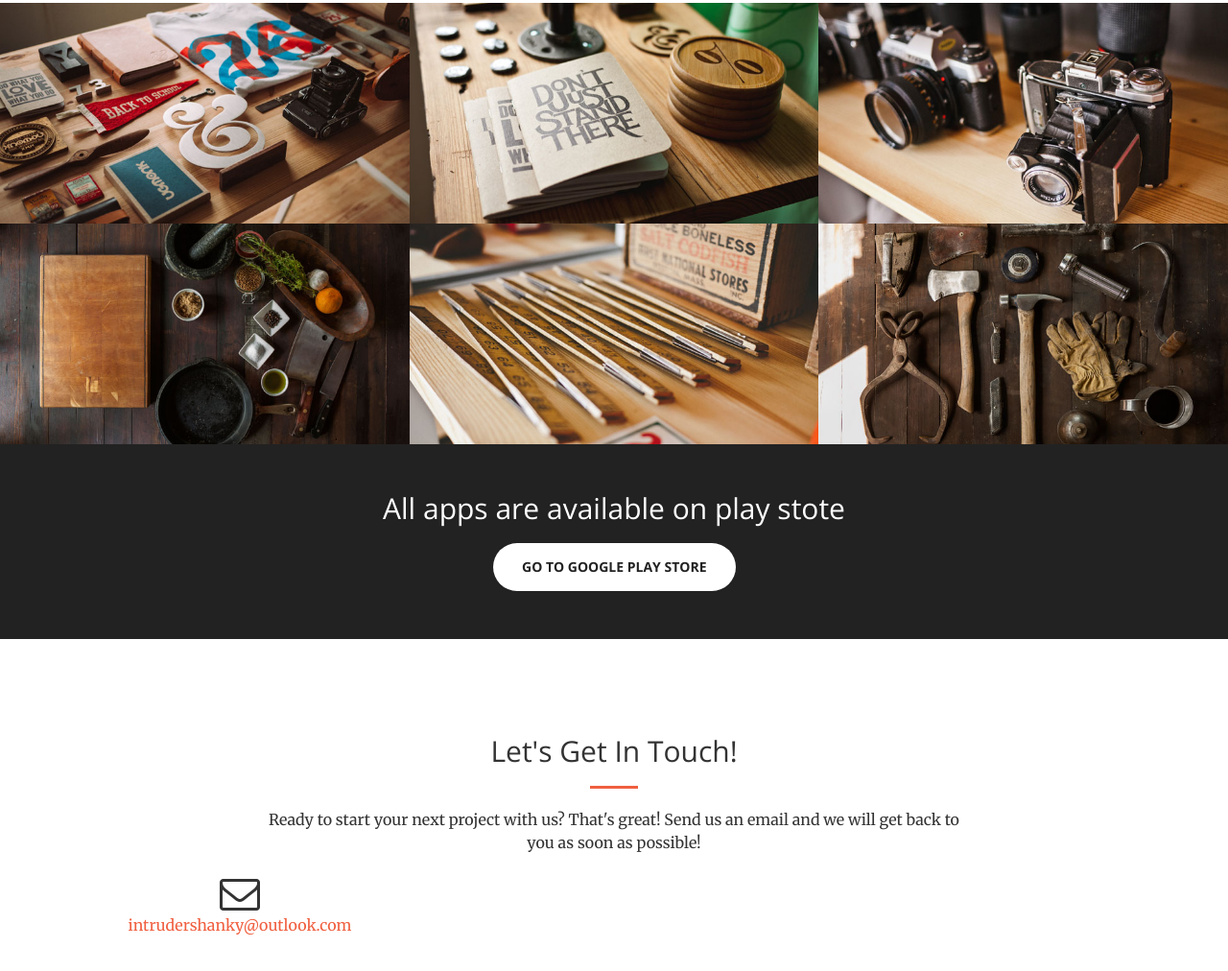
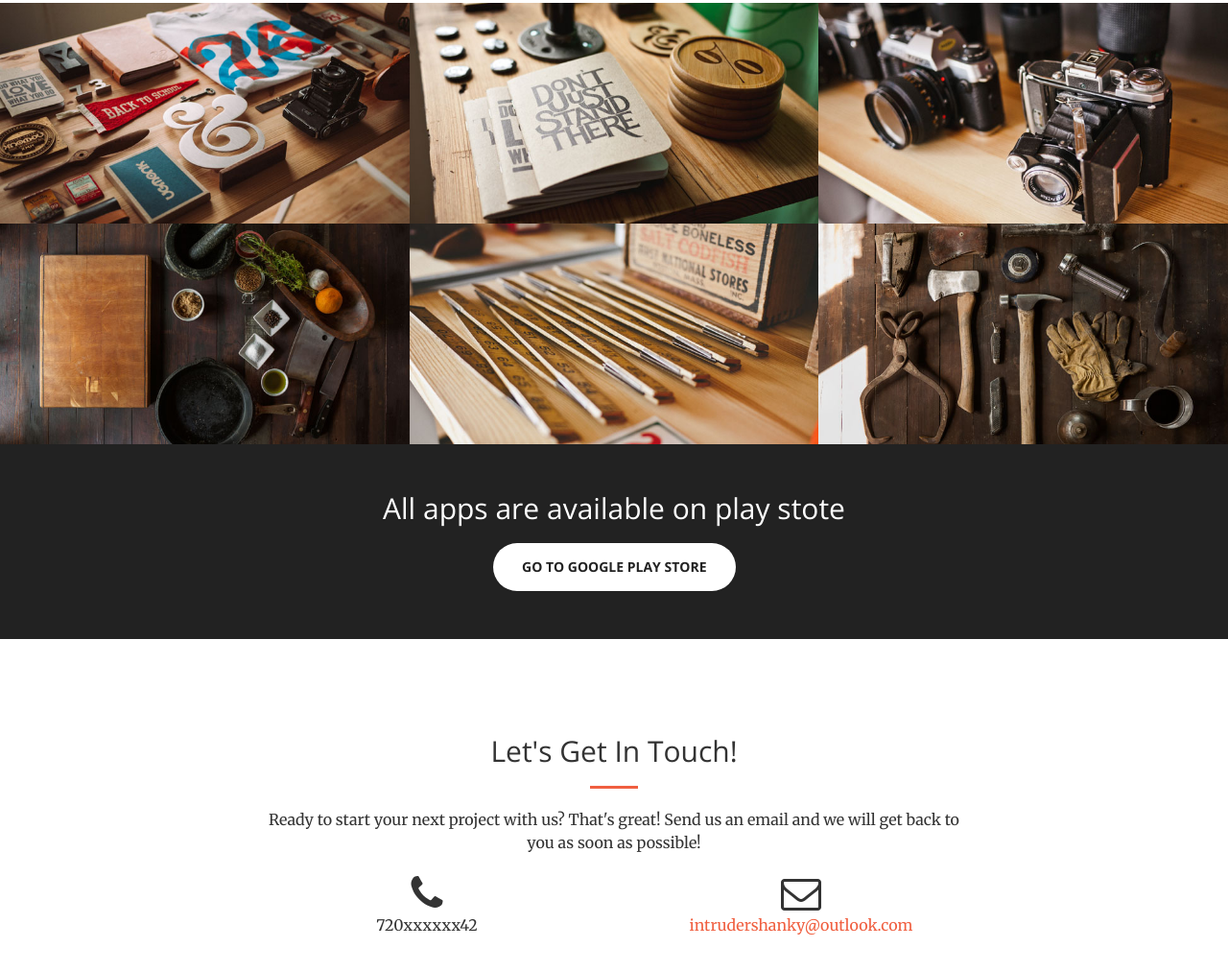
Before and after one commit to IntruderShanky/intrudershanky.github.io, a website: page index.html in a window 1280 px wide. Shown: the part 1671-2683 px from the top of the page at 96% size. Drawn offline with nearby package versions, Linux system fonts and the light colour scheme.

Commit message:
Update index.html

```diff
--- a/index.html
+++ b/index.html
@@ -250,6 +250,11 @@
                     <p>Ready to start your next project with us? That's great! Send us an email and we will get back to you as soon as possible!</p>
                 </div>
 
+                <div class="col-lg-4 col-lg-offset-2 text-center">
+                    <i class="fa fa-phone fa-3x sr-contact"></i>
+                    <p>720xxxxxx42</p>
+                </div>
+
                 <div class="col-lg-4 text-center" align="center">
                     <i class="fa fa-envelope-o fa-3x sr-contact"></i>
                     <p><a href="mailto:intrudershanky@outlook.com">intrudershanky@outlook.com</a></p>
```
